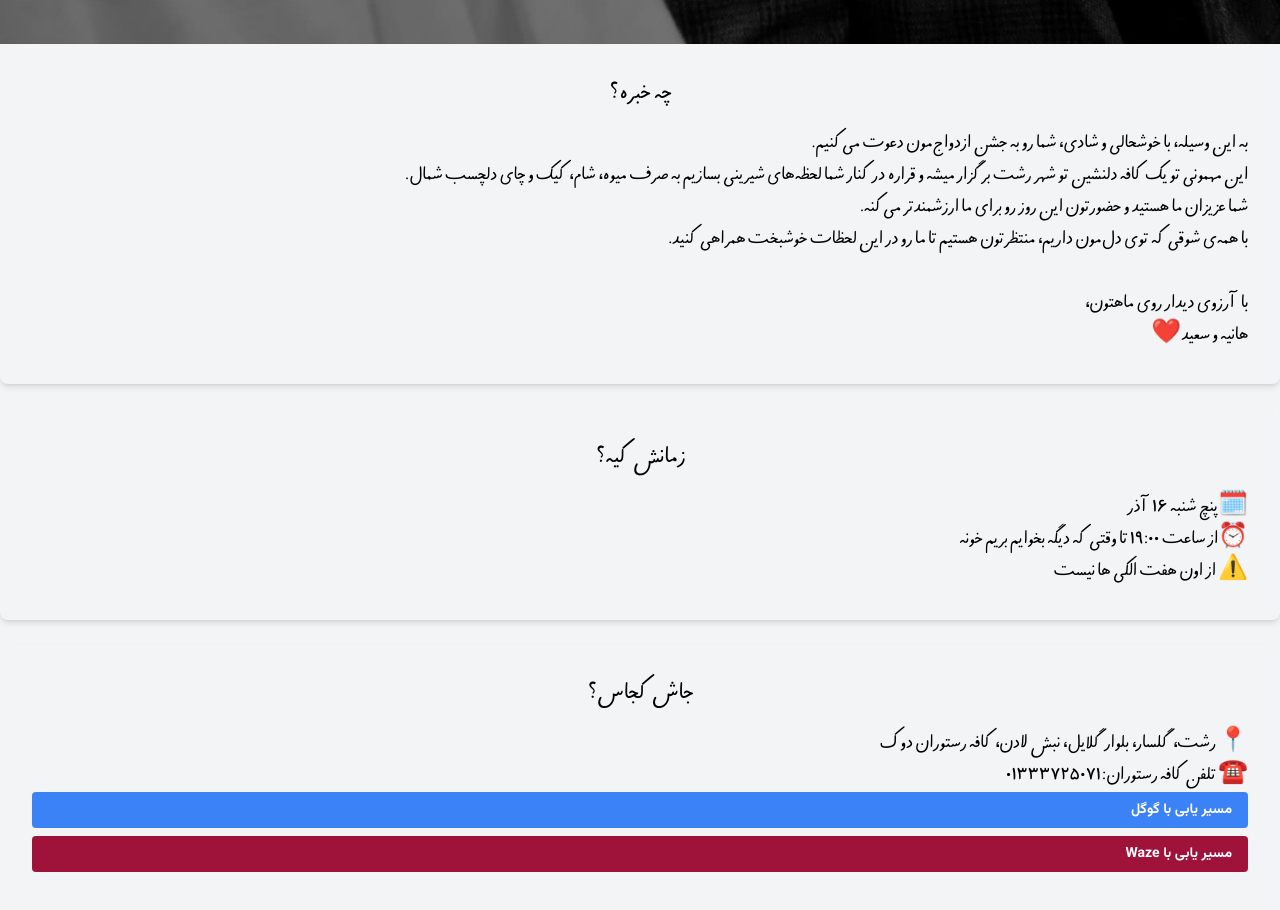
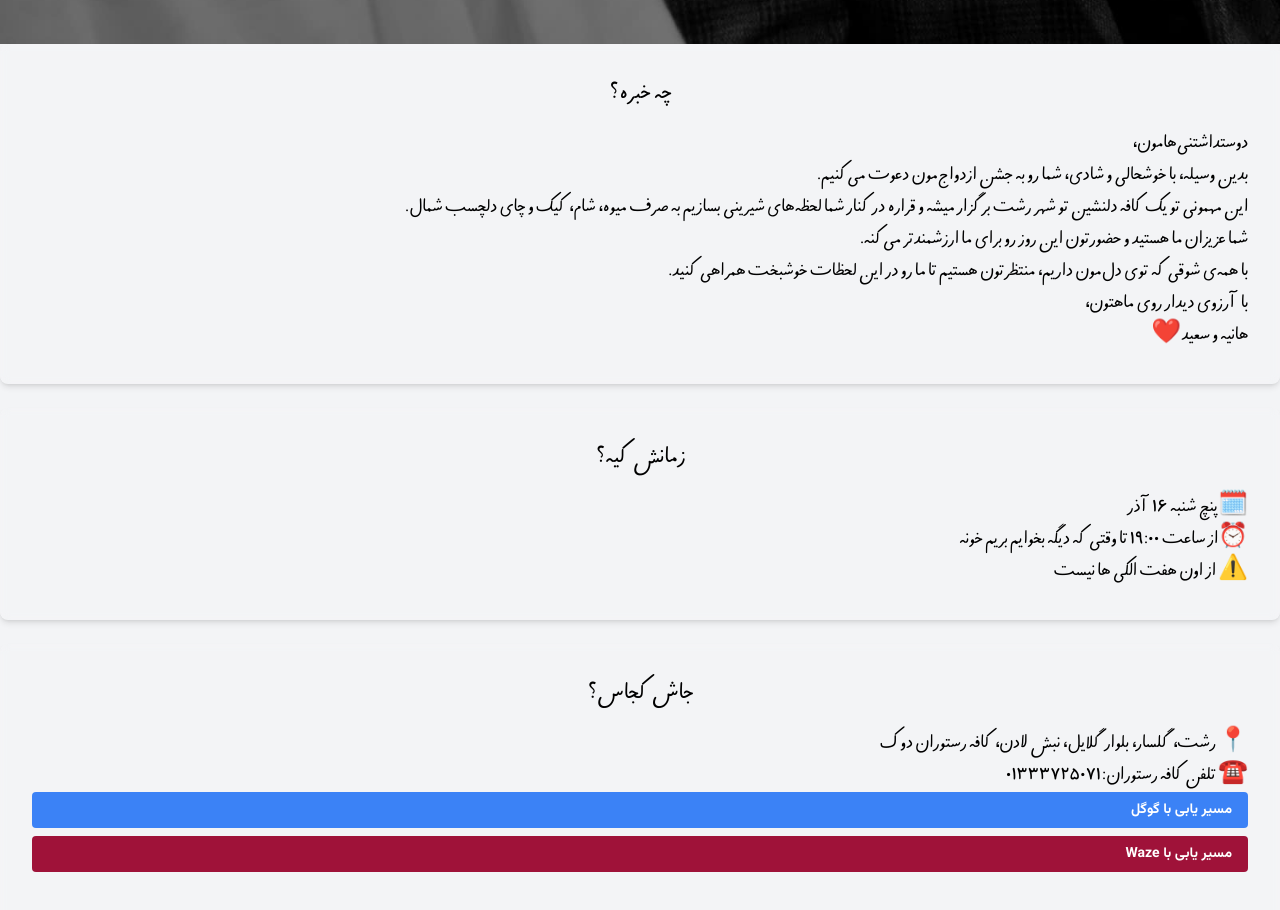
Before and after one commit to 1saeedsalehi/aroosipala, a Next.js app: page / in a window 1280 px wide. Shown: the part 820-1730 px from the top of the page. Built offline with nearby package versions, Linux system fonts and the light colour scheme; grey boxes are pictures that could not be loaded; a web font is replaced by a local one.

Commit message:
update text

```diff
--- a/src/app/page.tsx
+++ b/src/app/page.tsx
@@ -92,18 +92,16 @@ export default function Home() {
       <div id="description" className="text-rtl text-2xl bg-white p-8 rounded-lg shadow-md mb-6 text-right item-container">
         <h2 className="text-3xl font-semibold mb-4 text-center">چه خبره؟</h2>
         <p>
-          به این وسیله، با خوشحالی و شادی، شما رو به جشن ازدواج‌مون دعوت می‌کنیم.
-          <br />
-          این مهمونی تو یک کافه دلنشین تو شهر رشت برگزار میشه و قراره در کنار شما لحظه‌های شیرینی بسازیم به صرف میوه، شام، کیک و چای دلچسب شمال.
-          <br />
-          شما عزیزان ما هستید و حضورتون این روز رو برای ما ارزشمندتر می‌کنه.
-          <br />
-          با همه‌ی شوقی که توی دل‌مون داریم، منتظرتون هستیم تا ما رو در این لحظات خوشبخت همراهی کنید.
-          <br />
-          <br />
-          با آرزوی دیدار روی ماهتون،
-          <br />
+
+          دوستداشتنی‌هامون،<br />
+          بدین وسیله، با خوشحالی و شادی، شما رو به جشن ازدواج‌مون دعوت می‌کنیم.<br />
+          این مهمونی تو یک کافه دلنشین تو شهر رشت برگزار میشه و قراره در کنار شما لحظه‌های شیرینی بسازیم به صرف میوه، شام، کیک و چای دلچسب شمال.<br />
+          شما عزیزان ما هستید و حضورتون این روز رو برای ما ارزشمندتر می‌کنه.<br />
+          با همه‌ی شوقی که توی دل‌مون داریم، منتظرتون هستیم تا ما رو در این لحظات خوشبخت همراهی کنید.<br />
+          با آرزوی دیدار روی ماهتون،<br />
           هانیه و سعید❤️
+
+
         </p>
       </div>
 
```
